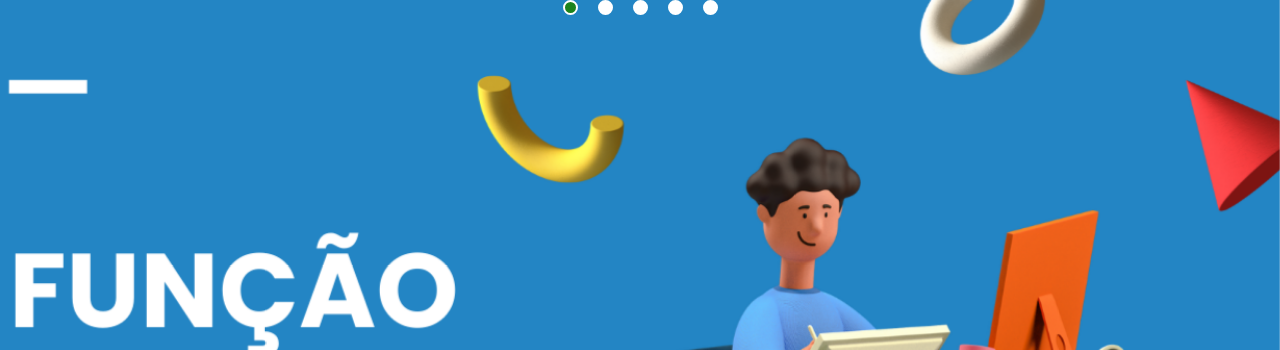
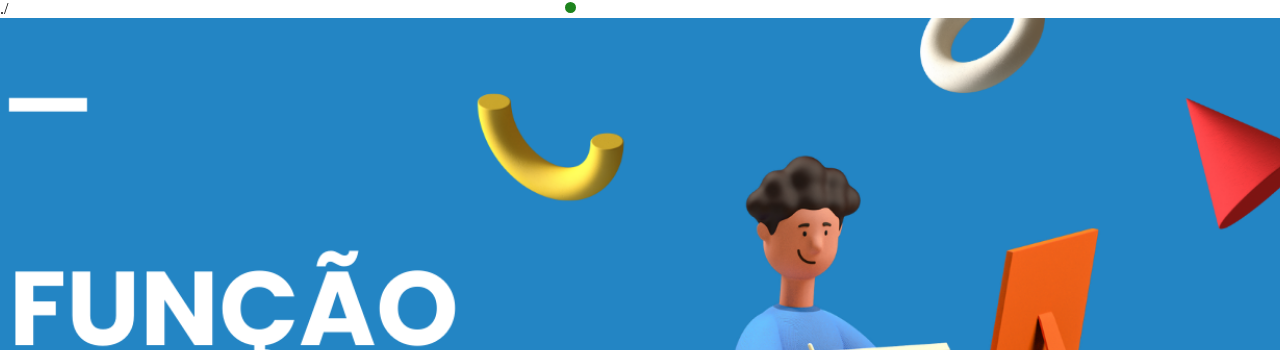
Before and after one commit to paulomoreira9/resumos, a plain HTML site: page index.html in a window 1280 px wide. Shown: the top 350 px of the page. Drawn offline with Linux system fonts and the light colour scheme.

Commit message:
Update index.html

```diff
--- a/index.html
+++ b/index.html
@@ -18,15 +18,15 @@
     <body>
         <main>
             <div class="carrossel">
-                <img  class="imagem ativa" src="./SRC/imagens/FUNÇÃO DO 2° GRAU.png" alt="função do 2° grau">
+                ./<img  class="imagem ativa" src="./SRC/imagens/FUNÇÃO DO 2° GRAU.png" alt="função do 2° grau">
 
-                <img class="imagem" src="./SRC/imagens/DEFINIÇÃO FUNÇÃO DO 2° GRAU (1).png" alt="definição de uma equação do 2° grau">
+                ./<img class="imagem" src="./SRC/imagens/DEFINIÇÃO FUNÇÃO DO 2° GRAU (1).png" alt="definição de uma equação do 2° grau">
 
-                <img class="imagem" src="./SRC/imagens/Coeficientes da função.png" alt="coeficientes da função">
+                ./<img class="imagem" src="./SRC/imagens/Coeficientes da função.png" alt="coeficientes da função">
 
-                <img class="imagem" src="./SRC/imagens/Tipos de equação_resized.png" alt="Tipos de equação de 2° grau">
+                ./<img class="imagem" src="./SRC/imagens/Tipos de equação_resized.png" alt="Tipos de equação de 2° grau">
 
-                <img class="imagem" src="./SRC/imagens/Fórmula usndo delta_resized.png" alt="Metodo de Bhaskara">
+                ./<img class="imagem" src="./SRC/imagens/Fórmula usndo delta_resized.png" alt="Metodo de Bhaskara">
 
             </div>
 
```
